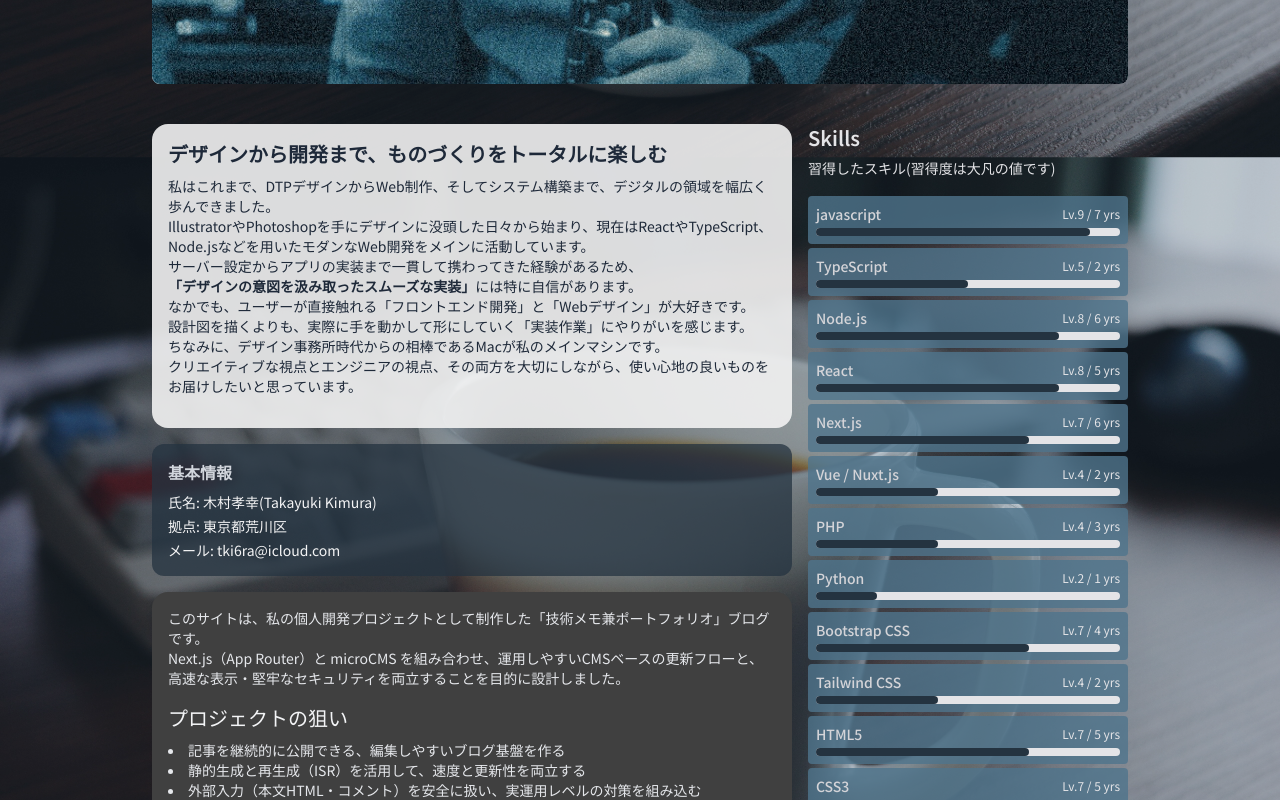
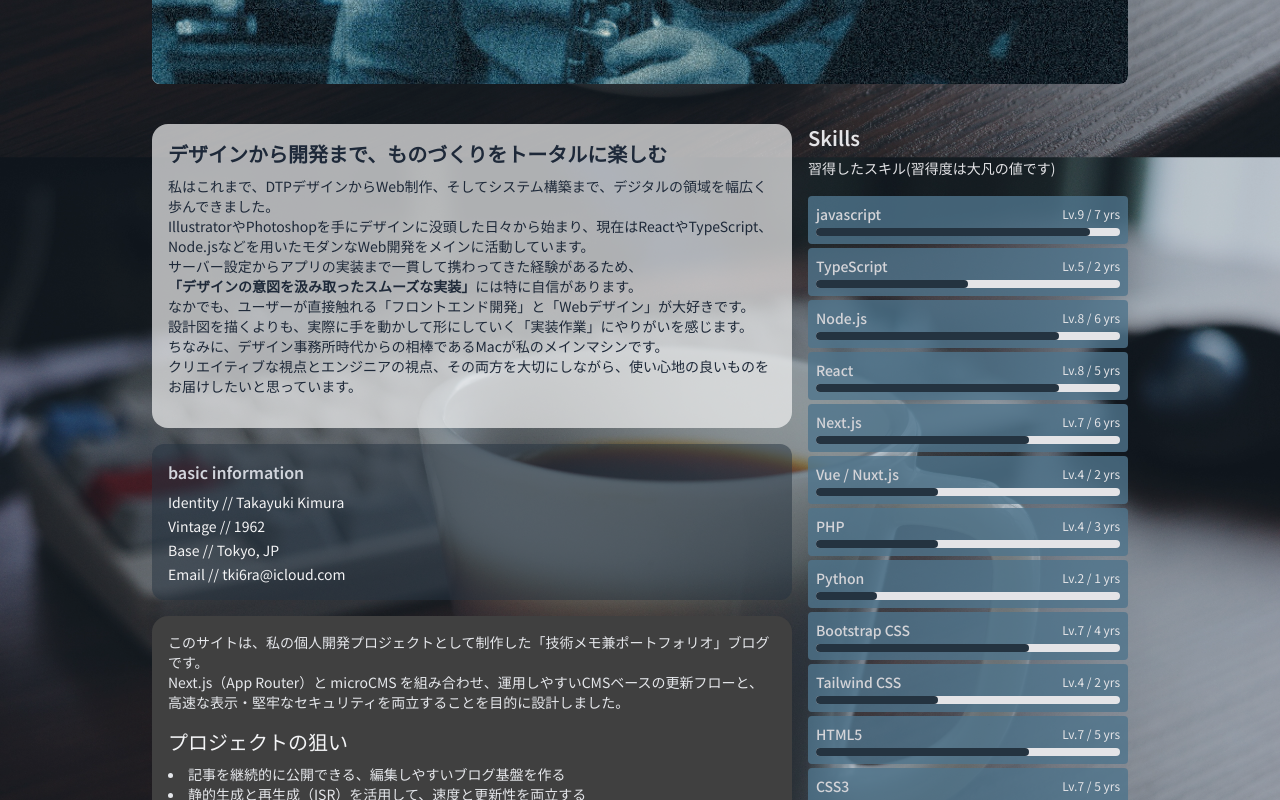
Before and after one commit to yukikim/my_test_blog, a Next.js app: page /profile in a window 1280 px wide. Shown: the part 760-1560 px from the top of the page. Built offline with nearby package versions, Linux system fonts and the light colour scheme; a web font is replaced by a local one.

Commit message:
ページによってbackground-imgを変更

```diff
--- a/app/globals.css
+++ b/app/globals.css
@@ -41,7 +41,7 @@
 
   /* Tailwindのユーティリティを独自クラスにまとめる例 */
   .content-frame {
-    @apply bg-theme-primary/75;
+    @apply bg-theme-primary/50;
   }
 
   .content-frame-in {
@@ -53,7 +53,7 @@
   }
 
   .content-back {
-    @apply bg-theme-content/90;
+    @apply bg-theme-content/70;
   }
 
   .content-in-back {
--- a/app/layout.tsx
+++ b/app/layout.tsx
@@ -3,6 +3,7 @@ import "./globals.css";
 import { SpeedInsights } from "@vercel/speed-insights/next"
 import NavBar from "@/components/NavBar";
 import Footer from "@/components/footer";
+import BackgroundWrapper from "@/components/BackgroundWrapper";
 
 export const metadata: Metadata = {
   viewport: "width=device-width, initial-scale=1.0",
@@ -21,43 +22,9 @@ export default function RootLayout({
           className="font-main"
       >
       <NavBar/>
-      <div className="min-h-[calc(100vh-140px)] bg-[url('/images/background-img003.jpg')] bg-cover bg-fixed bg-position-[center_top] bg-no-repeat">
-        {/* <div className="back-coler min-h-[calc(100vh-140px)]"> */}
-        <div className="back-color min-h-[calc(100vh-140px)]">
-
-            <div className="relative isolate px-0 lg:px-8">
-                <div
-                    aria-hidden="true"
-                    className="absolute inset-x-0 -top-40 -z-10 transform-gpu overflow-hidden blur-3xl sm:-top-80"
-                >
-                    <div
-                        style={{
-                            clipPath:
-                                'polygon(74.1% 44.1%, 100% 61.6%, 97.5% 26.9%, 85.5% 0.1%, 80.7% 2%, 72.5% 32.5%, 60.2% 62.4%, 52.4% 68.1%, 47.5% 58.3%, 45.2% 34.5%, 27.5% 76.7%, 0.1% 64.9%, 17.9% 100%, 27.6% 76.8%, 76.1% 97.7%, 74.1% 44.1%)',
-                        }}
-                        className="relative left-[calc(50%-11rem)] aspect-1155/678 w-144.5 -translate-x-1/2 rotate-30 bg-linear-to-tr from-[#a22c0c] to-[#89fcb7] opacity-30 sm:left-[calc(50%-30rem)] sm:w-288.75"
-                    />
-                </div>
-                <div className="mx-auto max-w-5xl sm:py-10 lg:py-12">
-                        {/* コンテンツ */}
-                          {children}
-                        {/* コンテンツここまで */}
-                </div>
-                <div
-                    aria-hidden="true"
-                    className="absolute inset-x-0 top-[calc(100%-23rem)] -z-10 transform-gpu overflow-hidden blur-3xl sm:top-[calc(100%-50rem)]"
-                >
-                    <div
-                        style={{
-                            clipPath:
-                                'polygon(74.1% 44.1%, 100% 61.6%, 97.5% 26.9%, 85.5% 0.1%, 80.7% 2%, 72.5% 32.5%, 60.2% 62.4%, 52.4% 68.1%, 47.5% 58.3%, 45.2% 34.5%, 27.5% 76.7%, 0.1% 64.9%, 17.9% 100%, 27.6% 76.8%, 76.1% 97.7%, 74.1% 44.1%)',
-                        }}
-                        className="relative left-[calc(50%+3rem)] aspect-1155/678 w-144.5 -translate-x-1/2 bg-linear-to-tr from-[#a22c0c] to-[#9089fc] opacity-30 sm:left-[calc(50%+36rem)] sm:w-288.75"
-                    />
-                </div>
-            </div>
-        </div>
-      </div>
+        <BackgroundWrapper>
+        {children}
+        </BackgroundWrapper>
       <SpeedInsights/>
       <Footer/>
       </body>
--- a/app/profile/page.tsx
+++ b/app/profile/page.tsx
@@ -51,11 +51,12 @@ export default async function ProfilePage() {
               </div>
 
               <div className="rounded-xl p-4 content-frame text-gray-300">
-                <h2 className="mb-2 font-semibold">基本情報</h2>
+                <h2 className="mb-2 font-semibold">basic information</h2>
                 <ul className="space-y-1 text-sm text-zinc-100">
-                  <li>氏名: 木村孝幸(Takayuki Kimura)</li>
-                  <li>拠点: 東京都荒川区</li>
-                  <li>メール: tki6ra@icloud.com</li>
+                  <li>Identity // Takayuki Kimura</li>
+                  <li>Vintage // 1962</li>
+                  <li>Base // Tokyo, JP</li>
+                  <li>Email // tki6ra@icloud.com</li>
                 </ul>
               </div>
 
--- /dev/null
+++ b/components/BackgroundWrapper.tsx
@@ -0,0 +1,74 @@
+"use client";
+
+import { usePathname } from "next/navigation";
+import type { ReactNode } from "react";
+
+const DEFAULT_BG = "/images/background-img003.jpg";
+
+const backgroundForPath = (pathname: string) => {
+  if (pathname === "/") {
+    return "/images/background-img003.jpg";
+  }
+
+  if (pathname === "/blogs" || pathname.startsWith("/blogs/")) {
+    return "/images/background-img001.jpg";
+  }
+
+  if (pathname === "/categories" || pathname === "/tags") {
+    return "/images/background-img002.jpg";
+  }
+
+  if (pathname === "/work-history" || pathname.startsWith("/profile/work-history")) {
+    return "/images/background-img004.jpg";
+  }
+
+  return DEFAULT_BG;
+};
+
+type BackgroundWrapperProps = {
+  children: ReactNode;
+};
+
+export default function BackgroundWrapper({ children }: BackgroundWrapperProps) {
+  const pathname = usePathname() ?? "/";
+  const backgroundUrl = backgroundForPath(pathname);
+
+  return (
+    <div
+      className="bg-cover bg-fixed bg-position-[center_top] bg-no-repeat"
+      style={{ backgroundImage: `url('${backgroundUrl}')` }}
+    >
+      <div className="back-color min-h-[calc(100vh-180px)]">
+        <div className="relative isolate px-0 lg:px-8">
+          <div
+            aria-hidden="true"
+            className="absolute inset-x-0 -top-40 -z-10 transform-gpu overflow-hidden blur-3xl sm:-top-80"
+          >
+            <div
+              style={{
+                clipPath:
+                  "polygon(74.1% 44.1%, 100% 61.6%, 97.5% 26.9%, 85.5% 0.1%, 80.7% 2%, 72.5% 32.5%, 60.2% 62.4%, 52.4% 68.1%, 47.5% 58.3%, 45.2% 34.5%, 27.5% 76.7%, 0.1% 64.9%, 17.9% 100%, 27.6% 76.8%, 76.1% 97.7%, 74.1% 44.1%)",
+              }}
+              className="relative left-[calc(50%-11rem)] aspect-1155/678 w-144.5 -translate-x-1/2 rotate-30 bg-linear-to-tr from-[#a22c0c] to-[#89fcb7] opacity-30 sm:left-[calc(50%-30rem)] sm:w-288.75"
+            />
+          </div>
+          <div className="mx-auto max-w-5xl sm:py-10 lg:py-12">
+            {children}
+          </div>
+          <div
+            aria-hidden="true"
+            className="absolute inset-x-0 top-[calc(100%-23rem)] -z-10 transform-gpu overflow-hidden blur-3xl sm:top-[calc(100%-50rem)]"
+          >
+            <div
+              style={{
+                clipPath:
+                  "polygon(74.1% 44.1%, 100% 61.6%, 97.5% 26.9%, 85.5% 0.1%, 80.7% 2%, 72.5% 32.5%, 60.2% 62.4%, 52.4% 68.1%, 47.5% 58.3%, 45.2% 34.5%, 27.5% 76.7%, 0.1% 64.9%, 17.9% 100%, 27.6% 76.8%, 76.1% 97.7%, 74.1% 44.1%)",
+              }}
+              className="relative left-[calc(50%+3rem)] aspect-1155/678 w-144.5 -translate-x-1/2 bg-linear-to-tr from-[#a22c0c] to-[#9089fc] opacity-30 sm:left-[calc(50%+36rem)] sm:w-288.75"
+            />
+          </div>
+        </div>
+      </div>
+    </div>
+  );
+}
```
